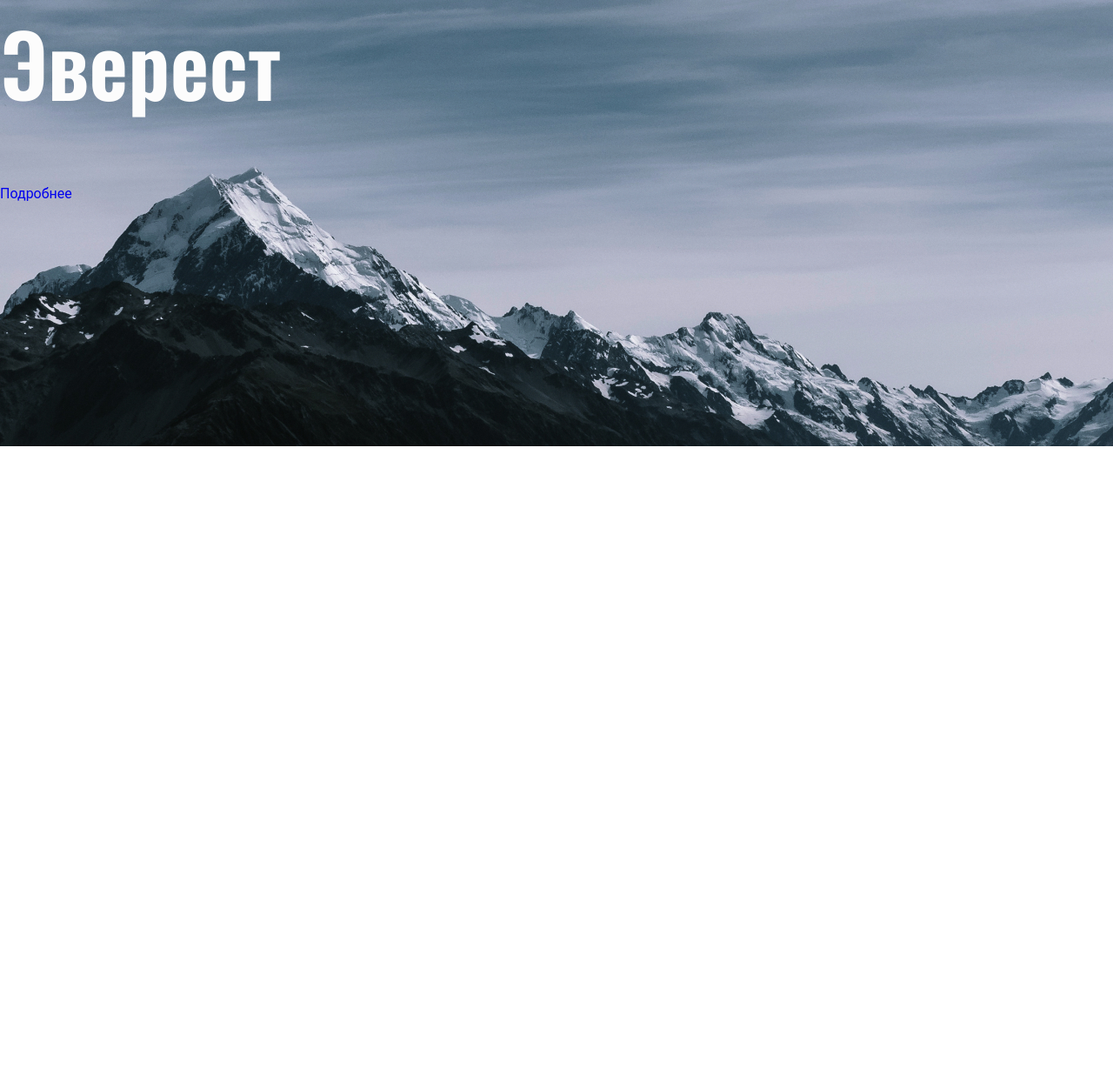
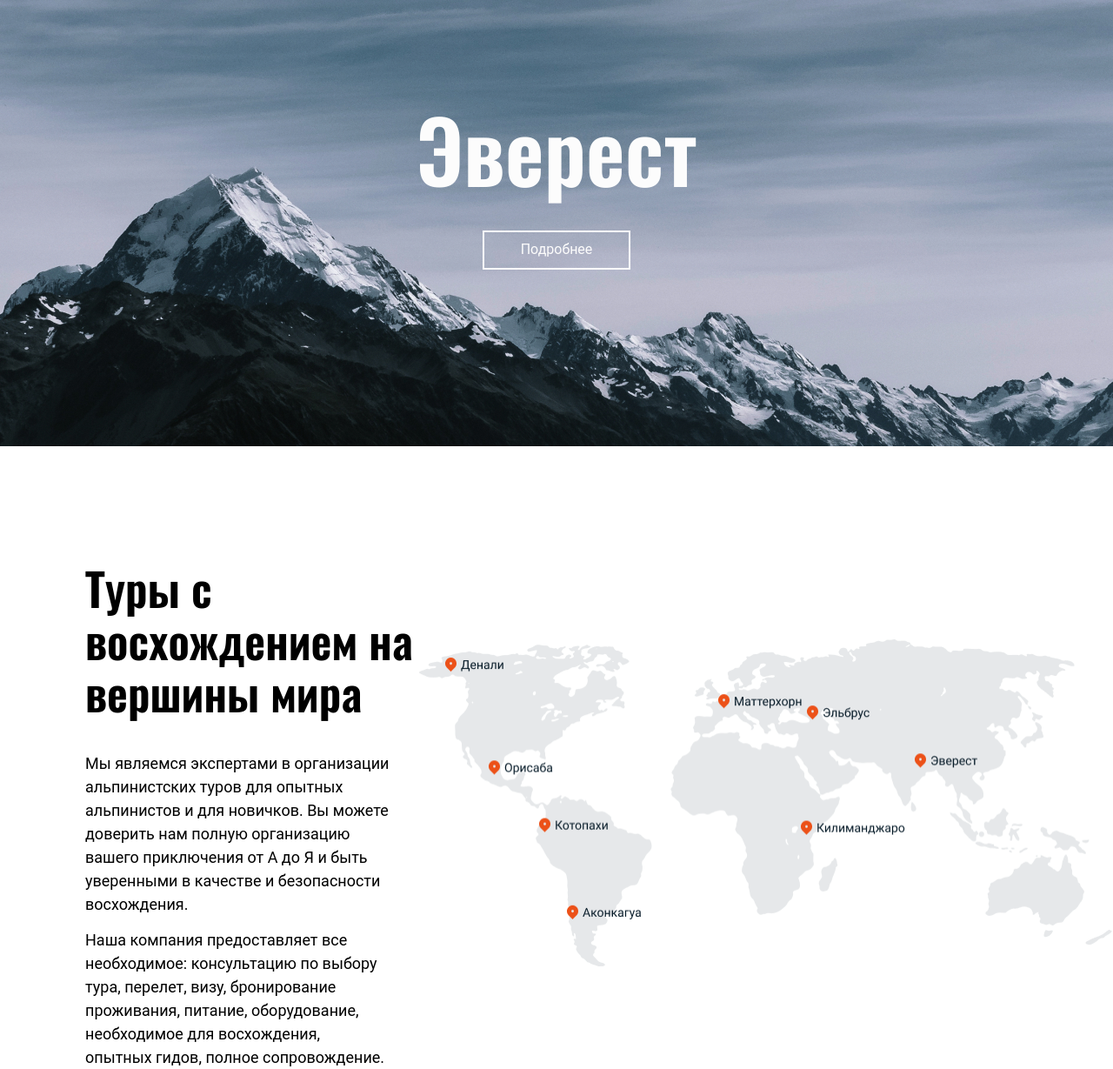
Before and after one commit to winhex/mountain, a website: page source/index.html in a window 1280 px wide. Shown: the part 137-1366 px from the top of the page at 87% size. Before the commit the page ends 800 px from the top, so only its background shows below. Drawn offline with nearby package versions, Linux system fonts and the light colour scheme; files that its build step writes are made by us from their sources.

Commit message:
Блок с картой

```diff
--- a/source/index.html
+++ b/source/index.html
@@ -54,6 +54,23 @@
 
     </header>
     <main class="page-main">
+    	<section class="page-main--description">
+    		<div class="page-main--text">
+    			<h2 class="page-main--header">
+    				Туры с восхождением на вершины мира
+    		</h2>
+    		<p class="page-main--about">
+    			Мы являемся экспертами в организации альпинистских туров для опытных альпинистов и для новичков. Вы можете доверить нам полную организацию вашего приключения от А до Я и быть уверенными в качестве и безопасности восхождения.
+    		</p>
+    		<p class="page-main--about">
+    			Наша компания предоставляет все необходимое: консультацию по выбору тура, перелет, визу, бронирование проживания, питание, оборудование, необходимое для восхождения, опытных гидов, полное сопровождение.
+    		</p>
+
+
+    		</div>
+    		<img class="page-main--map" src="img/map.png" alt="Карта">
+
+    	</section>
 
     </main>
     <footer class="page-footer">
--- a/source/less/style.less
+++ b/source/less/style.less
@@ -14,6 +14,8 @@ body {
 	font-style: normal;
 	font-size: 16px;
 	line-height: 19px;
+	text-align: center;
+	margin-bottom: 135px;
 
 	&__logo {
 		margin-top: 43px;
@@ -25,6 +27,19 @@ body {
 		font-weight: 600;
 		font-size: 98px;
 		line-height: 145px;
+		margin: 0;
+		margin-top: 165px;
+		margin-bottom: 18px;
+	}
+
+	&__details {
+		display: block;
+		width: 170px;
+		height: 45px;
+		border: 2px solid #FCFCFC;
+		color: #FCFCFC;
+		padding-top: 10px;
+		margin: 0 auto;
 	}
 
 }
@@ -99,3 +114,45 @@ body {
 		}
 	}
 }
+
+.page-main {
+
+	&--description {
+		display: flex;
+		margin-left: 98px;
+	}
+
+	&--text {
+		max-width: 472px;
+	}
+
+	&--header {
+		font-family: Oswald;
+font-style: normal;
+font-weight: 600;
+font-size: 52px;
+margin: 0;
+line-height: 115%;
+	}
+
+	&--about {
+		max-width: 350px;
+		font-family: Roboto;
+font-style: normal;
+font-weight: normal;
+font-size: 18px;
+margin:0;
+margin-top: 37px;
+line-height: 150%;
+    &:last-child {
+    	margin-top: 14px;
+    }
+
+	}
+
+	&--map {
+		//max-width: 798px;
+        max-height: 376px;
+        margin-top: 87px;
+	}
+}
```
Also changed, not shown: source/img/map.png (added), 1 other file.
